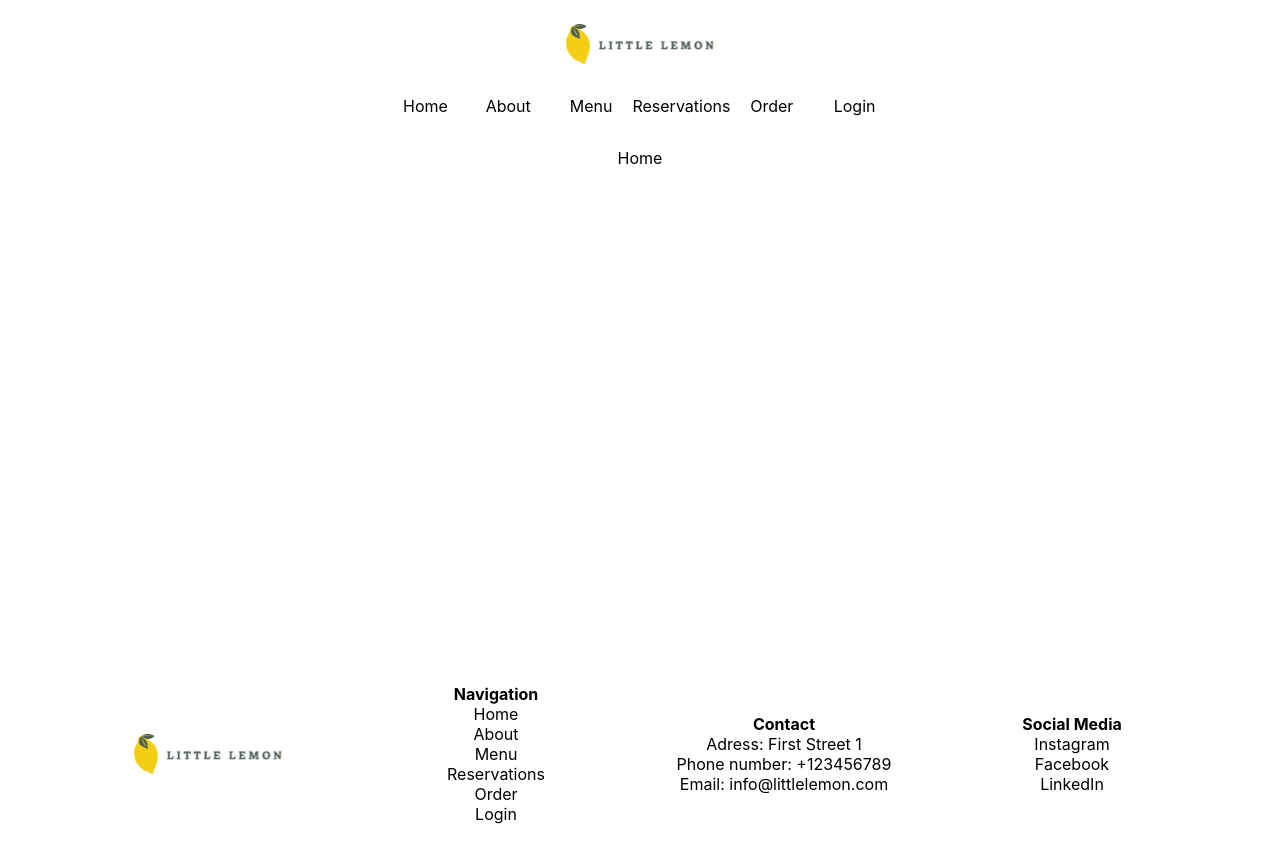
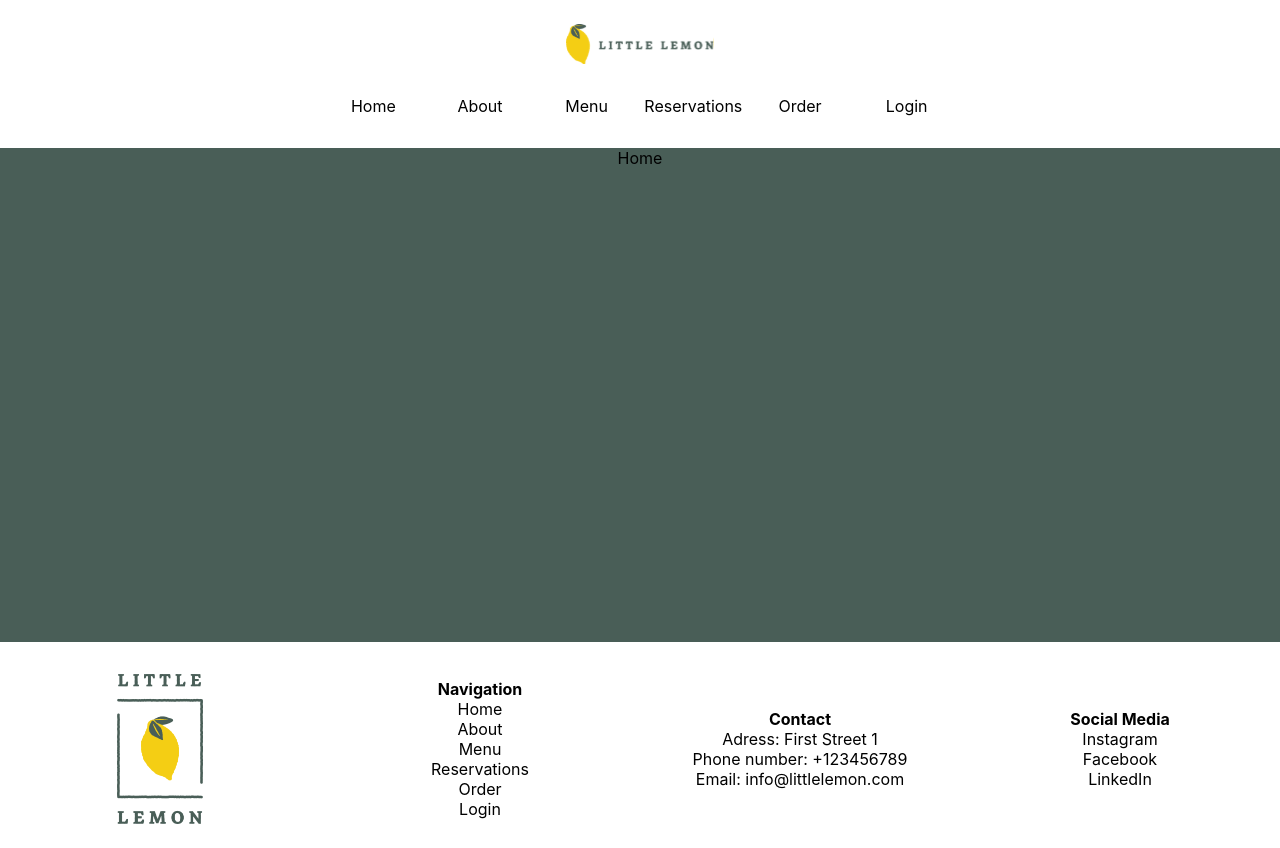
Before and after one commit to Yoschi95/little-lemon, a React (Create React App) app: page / in a window 1280 px wide. Built offline with nearby package versions, Linux system fonts and the light colour scheme.

Commit message:
fix paddings and margins

```diff
--- a/src/components/layout/Footer.js
+++ b/src/components/layout/Footer.js
@@ -4,7 +4,7 @@ import './Footer.css';
 function Footer() {
     return (
         <footer className="footer">
-            <img src="./img/Logo.svg" alt="Logo of the Little Lemon restaurant" className='logo'/>
+            <img src="./img/footer_logo.png" alt="Logo of the Little Lemon restaurant" className='logo'/>
 
             <ul className='navigation'>
                 <h3>Navigation</h3>
--- a/src/components/layout/Nav.css
+++ b/src/components/layout/Nav.css
@@ -16,7 +16,7 @@
     place-items: center; /* shorthand for align-items and justify-items */
     text-align: center;
     padding: 0rem 0rem 0rem 0rem;
-    margin: 0rem 25vw 0rem 25vw;
+    margin: 2rem 25vw 0rem 25vw;
 }
 
 .navbar > ul {
--- a/src/components/pages/About.css
+++ b/src/components/pages/About.css
@@ -1,4 +1,4 @@
-.about {
+main.about {
     padding: 2rem 0rem 0rem 0rem;
     text-align: center;
 }
--- a/src/components/pages/Home.css
+++ b/src/components/pages/Home.css
@@ -1,4 +1,5 @@
-.home {
-    padding: 2rem 0rem 0rem 0rem;
+main.home {
+    margin: 2rem 0rem 0rem 0rem;
     text-align: center;
+    background-color: #495E57;
 }
--- a/src/components/pages/Login.css
+++ b/src/components/pages/Login.css
@@ -1,4 +1,4 @@
-.login {
+main.login {
     padding: 2rem 0rem 0rem 0rem;
     text-align: center;
 }
--- a/src/components/pages/Menu.css
+++ b/src/components/pages/Menu.css
@@ -1,4 +1,4 @@
-.menu {
+main.menu {
     padding: 2rem 0rem 0rem 0rem;
     text-align: center;
 }
--- a/src/components/pages/Order.css
+++ b/src/components/pages/Order.css
@@ -1,4 +1,4 @@
-.order {
+main.order {
     padding: 2rem 0rem 0rem 0rem;
     text-align: center;
 }
--- a/src/components/pages/Reservations.css
+++ b/src/components/pages/Reservations.css
@@ -1,4 +1,4 @@
-.reservations {
+main.reservations {
     padding: 2rem 0rem 0rem 0rem;
     text-align: center;
 }
--- a/src/index.css
+++ b/src/index.css
@@ -12,9 +12,7 @@
      background-color: white;
      min-height: 100vh;
      margin-top: 3vh;
-     margin-bottom: 1vh;
-     margin-left: 5vw;
-     margin-right: 5vw;
+     margin-bottom: 3vh;
    }
 
  code {
```
